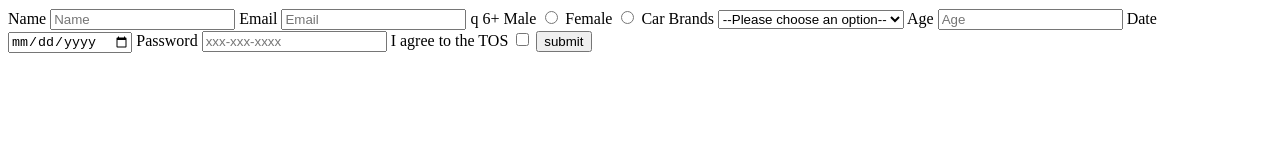
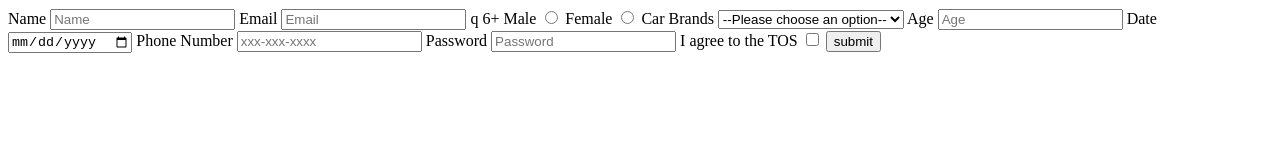
Before and after one commit to acciojob/signup-form-car-Mayank17-stack, a website: page main.html in a window 1280 px wide. Drawn offline with Linux system fonts and the light colour scheme.

Commit message:
created a submission

```diff
--- a/main.html
+++ b/main.html
@@ -40,8 +40,11 @@
 		<label for="dob">Date</label>
 		<input type="Date" id="dob"  required>
 
+		<label for="Tel">Phone Number</label>
+	   <input type="Password" id="Tel" placeholder="xxx-xxx-xxxx" required>
+
 	   <label for="password">Password</label>
-	   <input type="Password" id="Password" placeholder="xxx-xxx-xxxx" required>
+	   <input type="Password" id="Password" placeholder="Password" required>
 
 	     <label for="tos">I agree to the TOS</label>
 	     <input type="Checkbox" id="tos" required>
```
